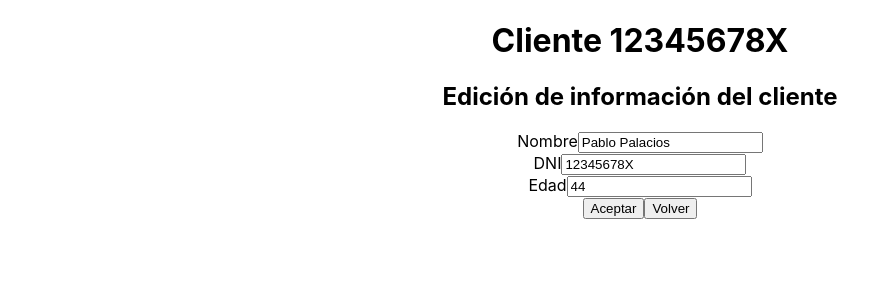
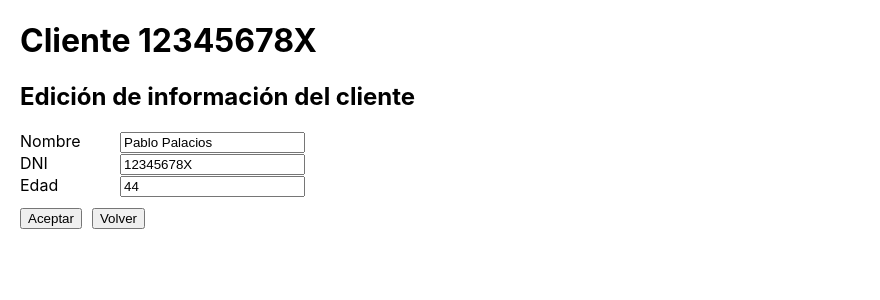
Before and after one commit to marcosjrs/Clientes-App-React, a React (Create React App) app: page /customers/12345678X/edit in a window 1280 px wide. Shown: the top 300 px of the page, without its empty margins (0-880 px from the left). Built offline with nearby package versions, Linux system fonts and the light colour scheme; data requests are answered from the project's data file.

Commit message:
Cambios minimos: Readme, Css

```diff
--- a/db.json
+++ b/db.json
@@ -4,7 +4,7 @@
       "id": "123456",
       "dni": "12345678X",
       "name": "Pablo Palacios",
-      "age": "44"
+      "age": 44
     },
     {
       "id": "789456",
--- a/src/App.css
+++ b/src/App.css
@@ -1,38 +1,21 @@
-.App {
-  text-align: center;
+.App{
+  margin-left: 20px;
 }
 
-.App-logo {
-  height: 40vmin;
-  pointer-events: none;
+.App .customer-data label{
+  display: inline-block;
+  width: 100px;
 }
 
-@media (prefers-reduced-motion: no-preference) {
-  .App-logo {
-    animation: App-logo-spin infinite 20s linear;
-  }
+.App .customer-data label, .App .customer-data strong{
+  display: inline-block;
+  width: 100px;
 }
 
-.App-header {
-  background-color: #282c34;
-  min-height: 100vh;
-  display: flex;
-  flex-direction: column;
-  align-items: center;
-  justify-content: center;
-  font-size: calc(10px + 2vmin);
-  color: white;
+.App .customers-actions {
+  margin-top: 10px;
 }
 
-.App-link {
-  color: #61dafb;
+.App .customers-actions button{
+  margin-right: 10px;
 }
-
-@keyframes App-logo-spin {
-  from {
-    transform: rotate(0deg);
-  }
-  to {
-    transform: rotate(360deg);
-  }
-}
--- a/src/components/CustomerData.js
+++ b/src/components/CustomerData.js
@@ -7,9 +7,9 @@ const CustomerData = ({name, dni, age, onBack, submitting}) => {
     <div>
         <div className="customer-data">
             <h2>Información del cliente</h2>
-            <div><strong>Nombre</strong><i>{name}</i></div>
-            <div><strong>DNI</strong><i>{dni}</i></div>
-            <div><strong>Edad</strong><i>{age}</i></div>
+            <div><strong>Nombre</strong> <i>{name}</i></div>
+            <div><strong>DNI</strong> <i>{dni}</i></div>
+            <div><strong>Edad</strong> <i>{age}</i></div>
             <CustomersAction>
                 <button onClick={onBack} disabled={submitting} >Volver</button>
             </CustomersAction>
--- a/src/containers/CustomerContainer.js
+++ b/src/containers/CustomerContainer.js
@@ -19,7 +19,7 @@ export class CustomerContainer extends Component {
 
     handleSubmit = valoresCampos => {
         const {id} = valoresCampos;
-        this.props.updateCustomer(id, valoresCampos);
+        return this.props.updateCustomer(id, valoresCampos); //el return es para que desactive el boton (gracias a submitting) mientras se hace peticion
     }
 
     handleOnBack = () =>{
```
Also changed, not shown: 1 other file (tests, documents, lock files or other folders).
